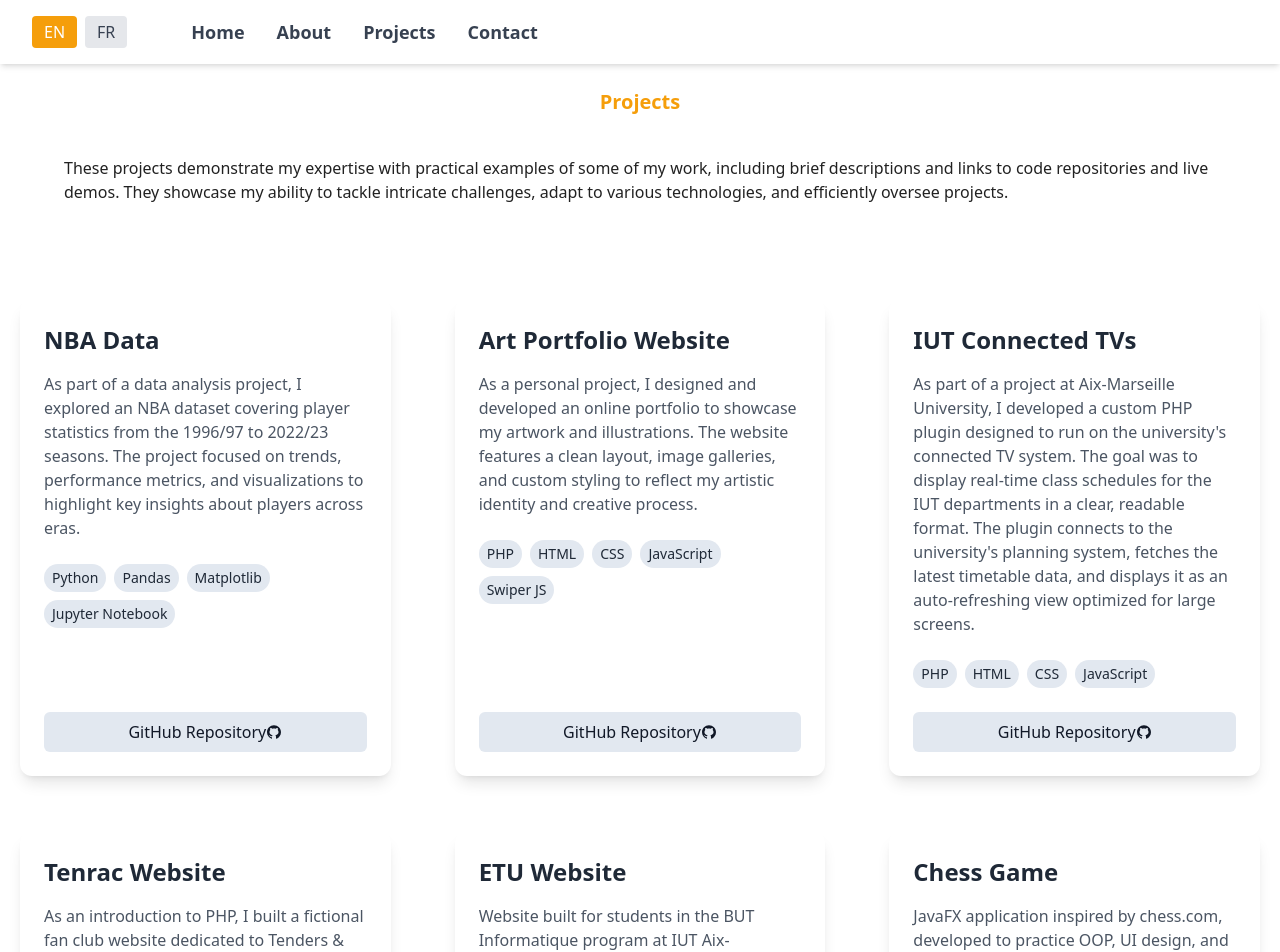
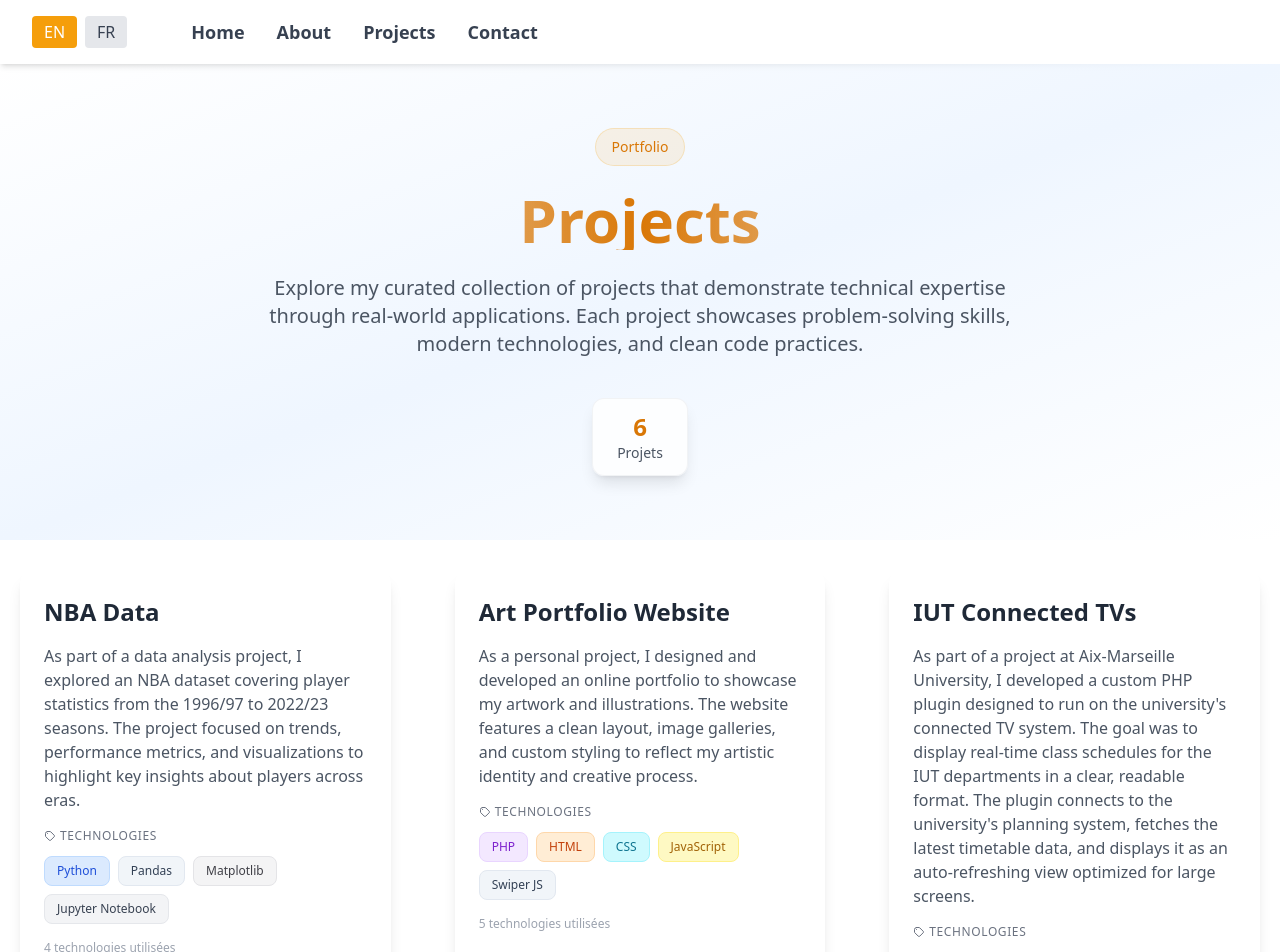
Before and after one commit to TAMINE-CYRIL/Portfolio-React, a React (Vite) app: page /project in a window 1280 px wide. Shown: the top 952 px of the page. Built offline with nearby package versions, Linux system fonts and the light colour scheme.

Commit message:
feat: Ajout de couleur aux technologies ainsi qu'un bandeau présentant la page Projet.

```diff
--- a/src/components/Project/Technologies.jsx
+++ b/src/components/Project/Technologies.jsx
@@ -1,14 +1,60 @@
 export default function Technologies({ items }) {
+  const techColors = {
+    'Python': 'bg-blue-100 text-blue-700 border-blue-200 dark:bg-blue-900/30 dark:text-blue-300 dark:border-blue-700',
+    'JavaScript': 'bg-yellow-100 text-yellow-700 border-yellow-200 dark:bg-yellow-900/30 dark:text-yellow-300 dark:border-yellow-700',
+    'PHP': 'bg-purple-100 text-purple-700 border-purple-200 dark:bg-purple-900/30 dark:text-purple-300 dark:border-purple-700',
+    'Java': 'bg-red-100 text-red-700 border-red-200 dark:bg-red-900/30 dark:text-red-300 dark:border-red-700',
+    'HTML': 'bg-orange-100 text-orange-700 border-orange-200 dark:bg-orange-900/30 dark:text-orange-300 dark:border-orange-700',
+    'CSS': 'bg-cyan-100 text-cyan-700 border-cyan-200 dark:bg-cyan-900/30 dark:text-cyan-300 dark:border-cyan-700',
+    'React': 'bg-sky-100 text-sky-700 border-sky-200 dark:bg-sky-900/30 dark:text-sky-300 dark:border-sky-700',
+    'JavaFX': 'bg-indigo-100 text-indigo-700 border-indigo-200 dark:bg-indigo-900/30 dark:text-indigo-300 dark:border-indigo-700',
+    'WordPress': 'bg-blue-100 text-blue-700 border-blue-200 dark:bg-blue-900/30 dark:text-blue-300 dark:border-blue-700',
+    'Figma': 'bg-pink-100 text-pink-700 border-pink-200 dark:bg-pink-900/30 dark:text-pink-300 dark:border-pink-700'
+  };
+
+  const getDefaultColor = (index) => {
+    const colors = [
+      'bg-gray-100 text-gray-700 border-gray-200 dark:bg-gray-700/50 dark:text-gray-300 dark:border-gray-600',
+      'bg-slate-100 text-slate-700 border-slate-200 dark:bg-slate-700/50 dark:text-slate-300 dark:border-slate-600',
+      'bg-zinc-100 text-zinc-700 border-zinc-200 dark:bg-zinc-700/50 dark:text-zinc-300 dark:border-zinc-600'
+    ];
+    return colors[index % colors.length];
+  };
+
   return (
-    <div className="flex flex-wrap gap-2 pt-2">
-      {items.map((lang, index) => (
-        <span
-          key={index}
-          className="bg-slate-200 dark:bg-gray-700 text-gray-800 dark:text-gray-200 px-2 py-1 rounded-full text-sm font-medium"
-        >
-          {lang}
-        </span>
-      ))}
+    <div className="space-y-3">
+      <div className="flex items-center text-xs text-gray-500 dark:text-gray-400 uppercase tracking-wider font-medium">
+        <svg className="w-3 h-3 mr-1" fill="none" stroke="currentColor" viewBox="0 0 24 24">
+          <path strokeLinecap="round" strokeLinejoin="round" strokeWidth={2} d="M7 7h.01M7 3h5c.512 0 1.024.195 1.414.586l7 7a2 2 0 010 2.828l-7 7a2 2 0 01-2.828 0l-7-7A1.994 1.994 0 013 12V7a4 4 0 014-4z" />
+        </svg>
+        Technologies
+      </div>
+
+      <div className="flex flex-wrap gap-2">
+        {items.map((tech, index) => {
+          const colorClass = techColors[tech] || getDefaultColor(index);
+
+          return (
+            <span
+              key={index}
+              className={`
+                px-3 py-1.5 rounded-lg text-xs font-medium border transition-all duration-200
+                hover:scale-105 hover:shadow-md cursor-default
+                ${colorClass}
+              `}
+              title={`Technologie: ${tech}`}
+            >
+              {tech}
+            </span>
+          );
+        })}
+      </div>
+
+      {items.length > 0 && (
+        <div className="text-xs text-gray-400 dark:text-gray-500 pt-1">
+          {items.length} technologie{items.length > 1 ? 's' : ''} utilisée{items.length > 1 ? 's' : ''}
+        </div>
+      )}
     </div>
   );
 }
--- a/src/i18n.js
+++ b/src/i18n.js
@@ -55,6 +55,7 @@ const resources = {
       },
 
       projects: {
+        description: "Explore my curated collection of projects that demonstrate technical expertise through real-world applications. Each project showcases problem-solving skills, modern technologies, and clean code practices.",
         githubRepo: "GitHub Repository",
         list: [
           {
@@ -196,6 +197,7 @@ const resources = {
 
       projects: {
         githubRepo: "Dépôt GitHub",
+        description: "Découvrez ma collection de projets qui illustrent mon expertise technique à travers des applications concrètes. Chaque projet démontre mes compétences en résolution de problèmes, technologies modernes et bonnes pratiques de développement.",
         list: [
           {
             id: 1,
--- a/src/index.css
+++ b/src/index.css
@@ -1,8 +1,6 @@
 @import "tailwindcss";
-/* ===== Import des polices Google Fonts ===== */
 @import url('https://fonts.googleapis.com/css2?family=Playfair+Display:wght@700&family=Montserrat:wght@700&family=Inter:wght@400;500&family=Lora:ital@1&family=Manrope:wght@600&family=Space+Mono&display=swap');
 
-/* ===== Classes utilitaires pour les polices ===== */
 :root {
   color-scheme: light dark;
   color: rgba(0, 0, 0, 0.87);
@@ -65,13 +63,13 @@
 
 .font-hero {
   font-family: 'Bebas Neue', sans-serif;
-  font-weight: 400; /* Poids unique, ultra-gras par défaut */
+  font-weight: 400;
   letter-spacing: 0.05em;
 }
 
 .font-hero {
   font-family: 'Bebas Neue', sans-serif;
-  font-weight: 400; /* Poids unique, ultra-gras par défaut */
+  font-weight: 400;
   letter-spacing: 0.05em;
 }
 
--- a/src/pages/ProjectPage.jsx
+++ b/src/pages/ProjectPage.jsx
@@ -12,15 +12,29 @@ export default function ProjectPage() {
     return (
         <>
             <Header />
-            <section className="flex justify-center flex-col items-center p-6">
-                <h1 className="text-amber-500 text-xl font-bold">Projects</h1>
-                <p className="flex justify-center p-10">These projects demonstrate
-                    my expertise with practical
-                    examples of some of my work,
-                    including brief descriptions and links to code repositories
-                    and live demos. They showcase my ability to tackle intricate challenges,
-                    adapt to various technologies, and efficiently oversee projects.
-                </p>
+                <section className="relative bg-gradient-to-br from-slate-50 via-blue-50 to-indigo-100 dark:from-gray-900 dark:via-gray-800 dark:to-gray-900 py-16 px-6 overflow-hidden">
+                <div className="absolute inset-0 overflow-hidden">
+                </div>
+                <div className="relative max-w-4xl mx-auto text-center">
+                    <div className="inline-flex items-center px-4 py-2 bg-amber-500/10 border border-amber-500/20 rounded-full mb-6">
+                        <span className="text-amber-600 dark:text-amber-400 text-sm font-medium">Portfolio</span>
+                    </div>
+
+                    <h1 className="text-4xl md:text-6xl font-bold bg-gradient-to-r from-gray-900 via-amber-600 to-gray-900 dark:from-white dark:via-amber-400 dark:to-white bg-clip-text text-transparent mb-6 animate-fade-in">
+                        {t('nav.project')}
+                    </h1>
+
+                    <p className="text-lg md:text-xl text-gray-600 dark:text-gray-300 leading-relaxed max-w-3xl mx-auto animate-fade-in-delay">
+                        {t('projects.description')}
+                    </p>
+
+                    <div className="flex flex-wrap justify-center gap-6 mt-10">
+                        <div className="bg-white/80 dark:bg-gray-800/80 backdrop-blur-sm px-6 py-3 rounded-xl shadow-lg border border-gray-200/50 dark:border-gray-700/50">
+                            <div className="text-2xl font-bold text-amber-600 dark:text-amber-400">{projects.length}</div>
+                            <div className="text-sm text-gray-600 dark:text-gray-300">Projets</div>
+                        </div>
+                    </div>
+                </div>
             </section>
             <div className="grid gap-6 md:grid-cols-2 lg:grid-cols-3">
                 {projects.map((proj) => (
```
